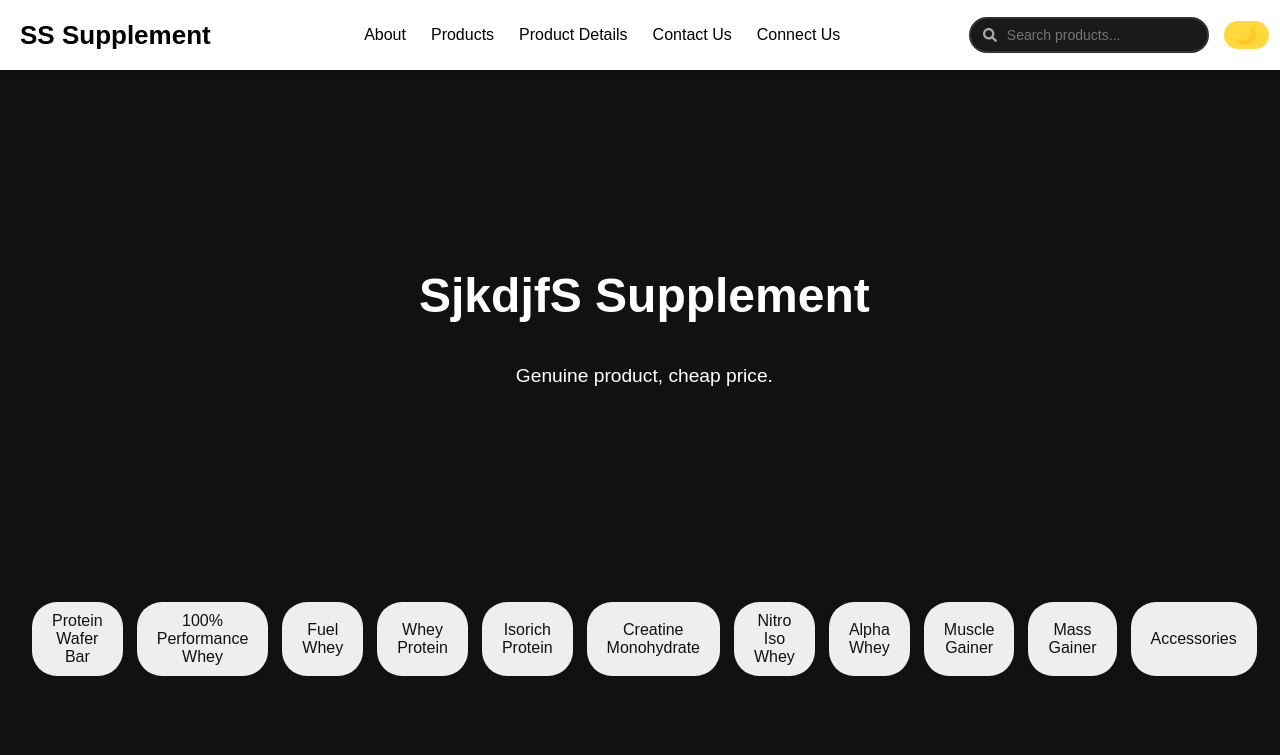
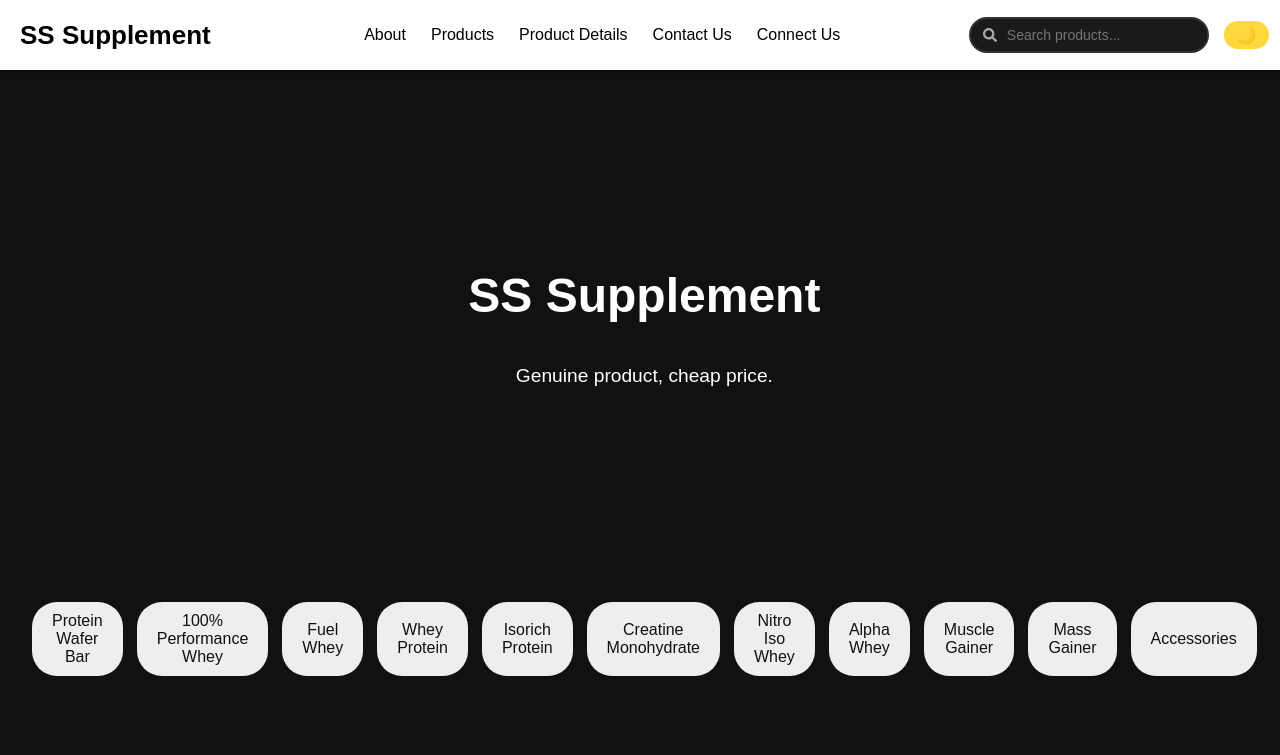
Before and after one commit to sssuppliment2025-sys/ss-supplement-website, a React (Vite) app: page / in a window 1280 px wide. Shown: the top 755 px of the page. Built offline with nearby package versions, Linux system fonts and the light colour scheme.

Commit message:
correct 1.3

```diff
--- a/src/components/Body.jsx
+++ b/src/components/Body.jsx
@@ -20,7 +20,7 @@ const Body = () => {
       {/* ====== Laptop / Desktop View ====== */}
       <div className="main-wrapper desktop-view">
         <section className="hero">
-          <h1 className="title">SjkdjfS Supplement</h1>
+          <h1 className="title">SS Supplement</h1>
           <p className="subtitle">Genuine product, cheap price.</p>
         </section>
 
@@ -36,7 +36,7 @@ const Body = () => {
       {/* ====== Mobile / Phone View ====== */}
       <div className="main-wrapper mobile-view">
         <section className="hero">
-          <h1 className="title">SfdsdfsS Supplement</h1>
+          <h1 className="title">SS Supplement</h1>
           <p className="subtitle">Genuine product, cheap price.</p>
         </section>
 
```
